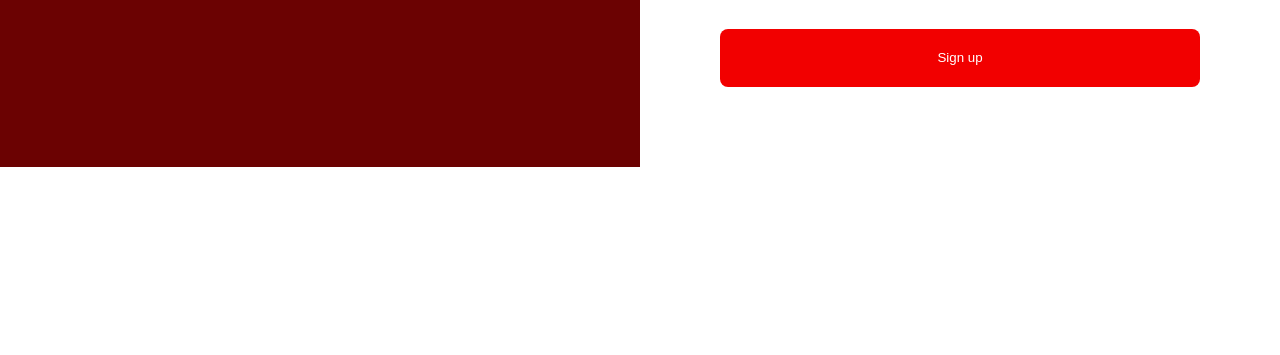
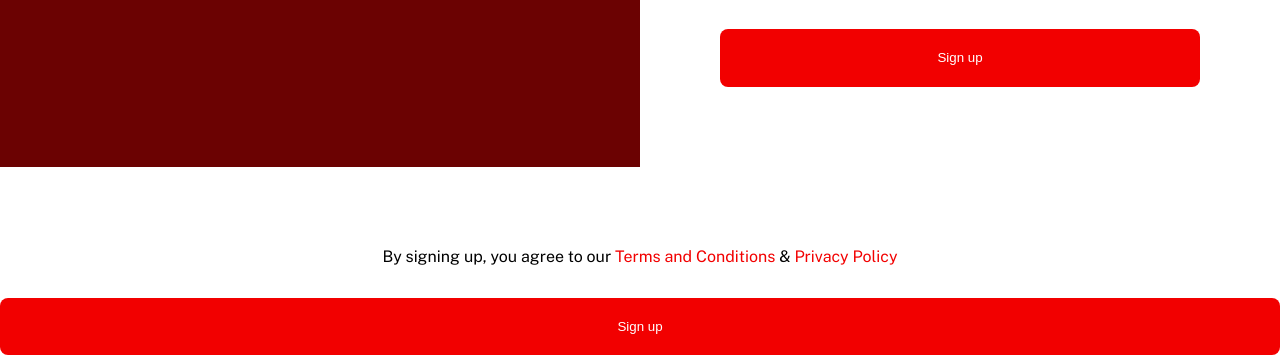
Before and after one commit to Wakaoluuwajuon/SAFF-LOGISTICS, a plain HTML site: page index.html in a window 1280 px wide. Shown: the part 774-1129 px from the top of the page. Before the commit the page ends 941 px from the top, so only its background shows below. Drawn offline with nearby package versions, Linux system fonts and the light colour scheme.

Commit message:
second-updat

```diff
--- a/index.html
+++ b/index.html
@@ -77,6 +77,13 @@
                 </div>
             </div>
         </section>
+        <div class="sign-up-wrapper">
+            <p class="paragraph">By signing up, you agree to our <span class="span-sign-up">Terms and Conditions</span> & <span class="span-sign-up">Privacy Policy</span></p>
+
+            <a class="sign-in-button" href="">
+                <button class="button">Sign up</button>
+            </a>
+        </div>
     </main>
 </body>
 </html>
```
Also changed, not shown: 1 other file.
